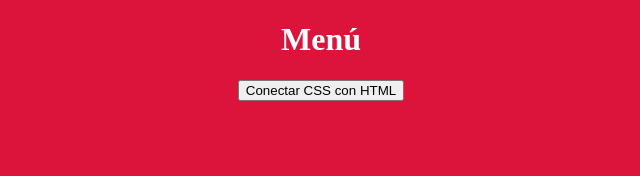
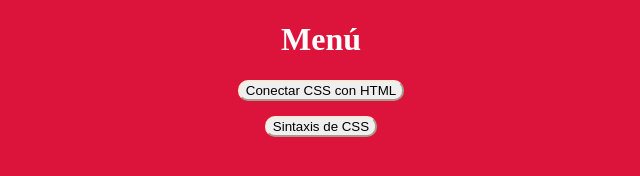
Before and after one commit to DerekAlmanza/LearningCSS, a plain HTML site: page index.html in a window 1280 px wide. Shown: the whole page, without its empty margins (319-959 px from the left). Drawn offline with Linux system fonts and the light colour scheme.

Commit message:
Sintaxis básica de CCS añadida.

```diff
--- a/css/style_conectar_CSS_HTML.css
+++ b/css/style_conectar_CSS_HTML.css
@@ -1,3 +1,10 @@
 body {
     background-color: steelblue;
 }
+
+.botones {
+    margin-bottom: 15px;
+    border-radius: 10px;
+    border-color: antiquewhite;
+    cursor: pointer;
+}
--- /dev/null
+++ b/css/style_sintaxis_CSS.css
@@ -0,0 +1,23 @@
+/*
+Sintaxis de CSS.
+    * Selector: El elemento al que vamos a aplicar los estilos.
+    * Propiedad: Lo que vamos a cambiar.
+    * Valor: El nuevo valor que va a tener.
+    * Propiedad: Valor -> Se le denomina declaración.
+    * Regla: Conjunto de selectores + declaraciones.
+*/
+
+/*Selector*/
+body {                              /* Regla*/
+    /* propiedad:valor; */          /* Regla*/
+    background-color: rgb(18, 190, 190);       /* Regla*/
+    text-align: center;            /* Regla*/
+}                                   /* Regla*/
+
+.botones {
+    margin-top: 10%;
+    margin-bottom: 15px;
+    border-radius: 10px;
+    border-color: antiquewhite;
+    cursor: pointer;
+}
--- a/index.html
+++ b/index.html
@@ -10,7 +10,14 @@
 <body>
     <font color="white"><h1> Menú </h1></font>
 
-    <input type="button" value="Conectar CSS con HTML"
-    onclick="location.href='./html/conectar_CSS_HTML.html'">
+    <div>
+        <input type="button" class="botones" value="Conectar CSS con HTML"
+        onclick="location.href='./html/conectar_CSS_HTML.html'">
+    </div>
+
+    <div>
+        <input type="button" class="botones" value="Sintaxis de CSS"
+        onclick="location.href='./html/sintaxis_CSS.html'">
+    </div>
 </body>
 </html>
--- a/style_basico.css
+++ b/style_basico.css
@@ -6,3 +6,10 @@ body {
 .title {
     color: white;
 }
+
+.botones {
+    margin-bottom: 15px;
+    border-radius: 10px;
+    border-color: antiquewhite;
+    cursor: pointer;
+}
```
Also changed, not shown: html/conectar_CSS_HTML.html (+1 -1 lines), html/sintaxis_CSS.html (added, +15 -0 lines).
